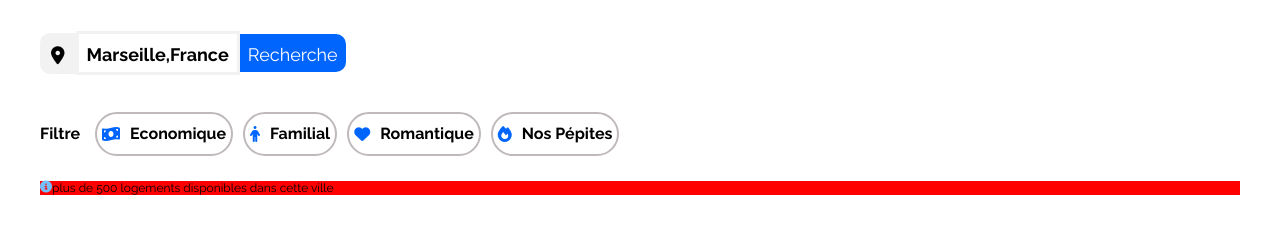
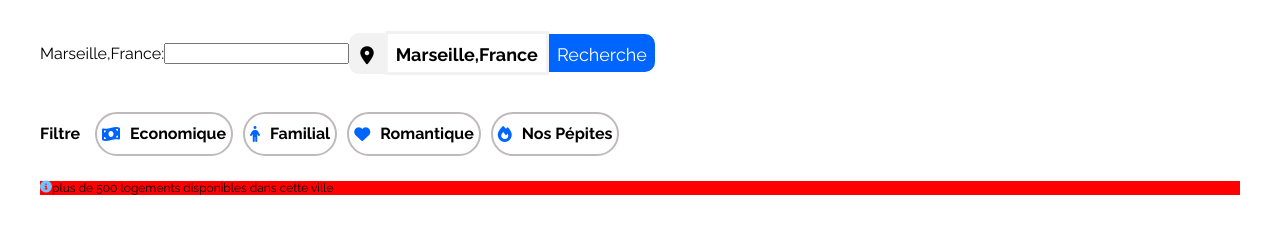
Before and after one commit to 3670818/html, a plain HTML site: page site-projet1.html in a window 1280 px wide. Shown: the part 204-438 px from the top of the page. Drawn offline with Linux system fonts and the light colour scheme.

Commit message:
debut du formulaire

```diff
--- a/site-projet1.html
+++ b/site-projet1.html
@@ -47,7 +47,9 @@
         <div class="centre-ville">
         <p>En plein centre-ville ou en pleine nature</p></div>
     </p>
-    <form class="block1">
+    <form   method="get" action="" class="block1">
+
+        <label>Marseille,France</label> : <input type="text" name="ville">
         <div class="box">
             <p class="blockposition">
                 <i class="fa-solid fa-location-dot" >
```
